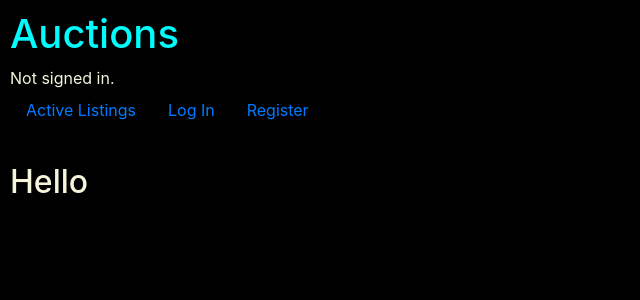
After one commit to eduper1/E-commerce-Django, a Django app: page /1 in a window 1280 px wide. The commit adds this page. Shown: the top 300 px of the page, without its empty margins (0-640 px from the left). Run offline with Django 3.2, Linux system fonts and the light colour scheme; data comes from the database, SQL or seed files in the repository; both versions use the stored data as it was after the commit; some libraries are stand-ins or nearby versions.

Commit message:
Created 3 model, a link for each list_auction, a media file

```diff
--- a/auctions/apps.py
+++ b/auctions/apps.py
@@ -2,4 +2,5 @@ from django.apps import AppConfig
 
 
 class AuctionsConfig(AppConfig):
+    default_auto_field = 'django.db.models.BigAutoField'
     name = 'auctions'
--- a/auctions/models.py
+++ b/auctions/models.py
@@ -1,6 +1,36 @@
 from django.contrib.auth.models import AbstractUser
+from django.conf import settings
 from django.db import models
 
 
 class User(AbstractUser):
     pass
+
+class Auction_listings(models.Model):
+    auc_title = models.CharField(max_length=50)
+    auc_details = models.CharField(max_length=250)
+    auc_price = models.IntegerField()
+    auc_date_published = models.DateTimeField(auto_now_add=True)
+    auc_created_by = models.ForeignKey(User, on_delete=models.CASCADE, related_name="creator", blank=True)
+    auc_image = models.ImageField(default='rose.jpg', blank=True)
+
+    def __str__(self):
+        return f"{self.auc_title} {self.auc_details} {self.auc_date_published} "
+
+class Bid(models.Model):
+    bid_by = models.ForeignKey(User, related_name="user", on_delete=models.CASCADE)
+    bid_on_auction = models.ForeignKey(Auction_listings, related_name="listings", on_delete=models.CASCADE)
+    # think about bid amount
+    bid_amount = models.ForeignKey(Auction_listings, on_delete=models.CASCADE, related_name="bid")
+
+    def __str__(self):
+        return f"{self.bid_by} {self.bid_amount} {self.bid_on_auction}"
+
+class Comment(models.Model):
+    comment_by = models.ForeignKey(User, on_delete=models.CASCADE, related_name="commentor", blank=False)
+    comment_on = models.ForeignKey( Auction_listings, related_name="comment", on_delete=models.CASCADE)
+    comment = models.CharField(max_length=600)
+    comment_date_published = models.DateTimeField()
+
+    def __str__(self):
+        return f"{self.comment_by} {self.comment} {self.comment_date_published} {self.comment_on}"
--- a/auctions/static/auctions/styles.css
+++ b/auctions/static/auctions/styles.css
@@ -1,3 +1,9 @@
 body {
     padding: 10px;
+    background-color: black;
+    color: beige;
 }
+
+h1 {
+    color: rgb(0, 253, 253);
+}
--- /dev/null
+++ b/auctions/templates/auctions/auc_details.html
@@ -0,0 +1,3 @@
+{% extends 'auctions/layout.html' %} {% block body %}
+<h2>Hello</h2>
+{% endblock body %}
--- a/auctions/urls.py
+++ b/auctions/urls.py
@@ -1,10 +1,12 @@
 from django.urls import path
 
 from . import views
+
 
 urlpatterns = [
     path("", views.index, name="index"),
     path("login", views.login_view, name="login"),
     path("logout", views.logout_view, name="logout"),
-    path("register", views.register, name="register")
+    path("register", views.register, name="register"),
+    path("<str:list_id>", views.list_page, name="auctions_list")
 ]
--- a/auctions/views.py
+++ b/auctions/views.py
@@ -4,11 +4,23 @@ from django.http import HttpResponse, HttpResponseRedirect
 from django.shortcuts import render
 from django.urls import reverse
 
-from .models import User
+from .models import *
 
 
 def index(request):
-    return render(request, "auctions/index.html")
+    listings = Auction_listings.objects.all()
+    return render(request, "auctions/index.html", {
+        "amounts": Bid.objects.all(),
+        "listings": listings
+    })
+
+def list_page(request, list_id):
+    list_auction = Auction_listings.objects.get(pk=list_id)
+    return render(request, "auctions/auc_details.html", {
+        "details": list_auction,
+        #"": list_auction..all(),
+        #"non_passenger": Passenger.objects.exclude(flights=flight).all()
+    })
 
 
 def login_view(request):
--- a/commerce/urls.py
+++ b/commerce/urls.py
@@ -15,8 +15,13 @@ Including another URLconf
 """
 from django.contrib import admin
 from django.urls import include, path
+from django.contrib.staticfiles.urls import staticfiles_urlpatterns
+from django.conf import settings
+from django.conf.urls.static import static
 
 urlpatterns = [
     path("admin/", admin.site.urls),
     path("", include("auctions.urls"))
 ]
+urlpatterns += staticfiles_urlpatterns()
+urlpatterns += static(settings.MEDIA_URL, document_root=settings.MEDIA_ROOT)
```
Also changed, not shown: auctions/admin.py (+14 -0 lines), auctions/templates/auctions/index.html (+15 -5 lines), auctions/templates/auctions/layout.html (+5 -8 lines), commerce/settings.py (+9 -0 lines), auctions/migrations/0001_initial.py, auctions/migrations/0002_auction_listings_auc_image.py (added), auctions/migrations/0003_alter_auction_listings_auc_image.py (added), db.sqlite3, media/PicsArt_08-26-04.04.22.jpg (added), media/rose.jpg (added).
